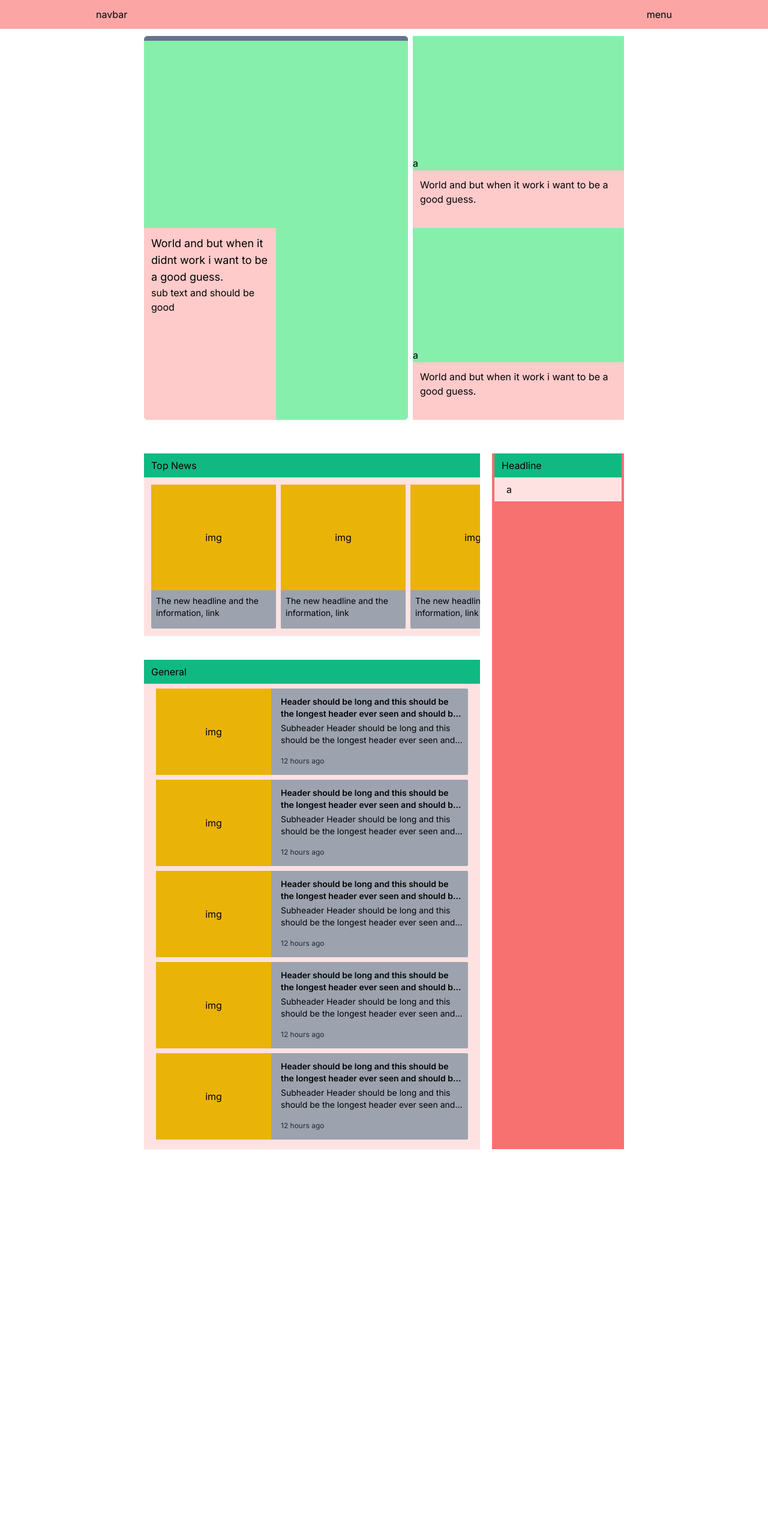
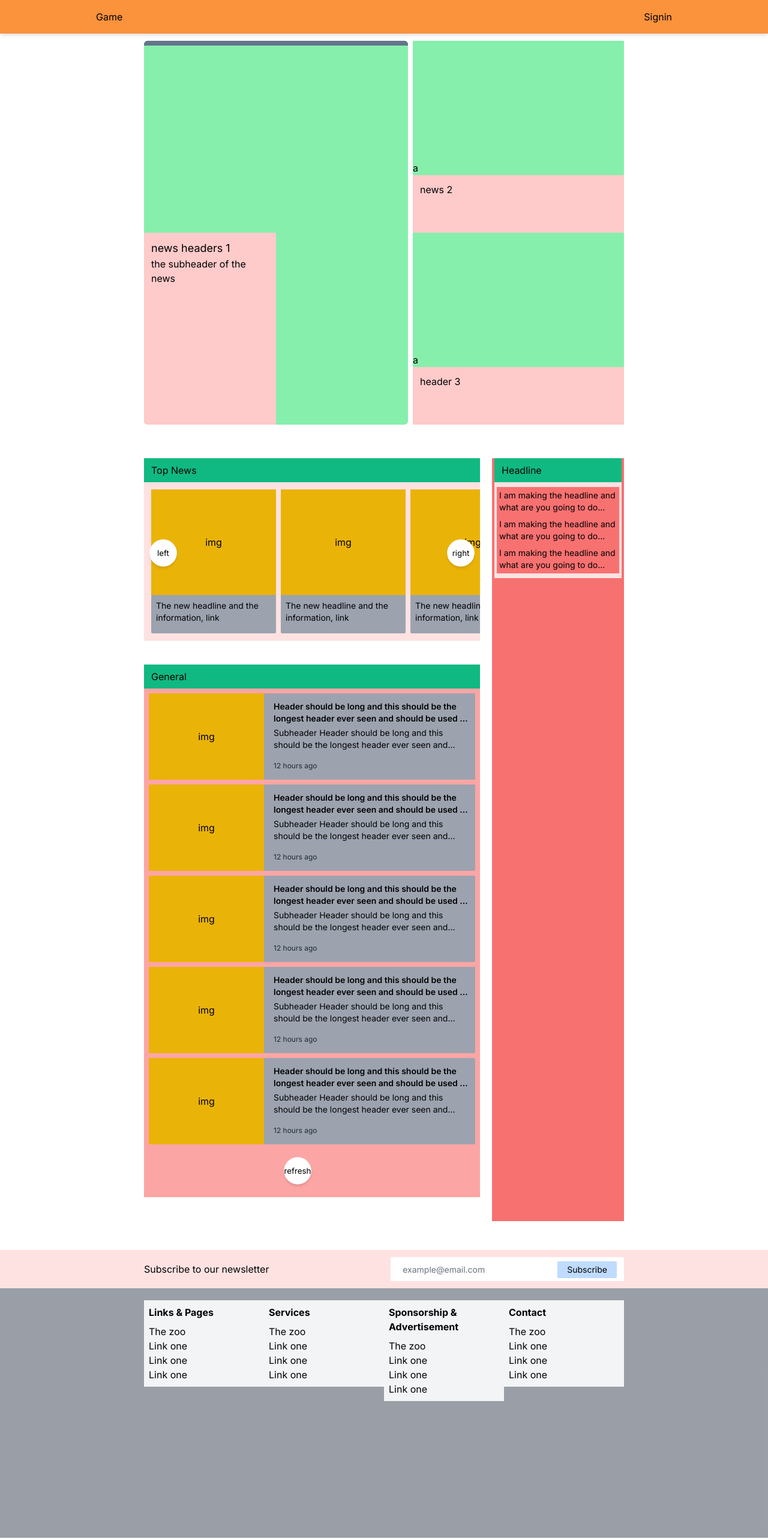
Before and after one commit to pixelhubster/game, a Next.js app: page / in a window 1280 px wide. Shown: the top 2566 px of the page at 60% size. Before the commit the page ends 1924 px from the top, so only its background shows below. Built offline with nearby package versions, Linux system fonts and the light colour scheme.

Commit message:
fix(core): footer, layout

```diff
--- a/src/app/page.tsx
+++ b/src/app/page.tsx
@@ -1,68 +1,15 @@
-import NewscardLandscape from "@/components/cards/newscard-landscape";
-import NewsCardPortrait from "@/components/cards/newscard-portrait";
-import Slideshow from "@/components/cards/slideshow";
-import TopnewsCard from "@/components/cards/topnews-card";
+import Footer from "@/components/footer";
 import Navbar from "@/components/navbar";
-import Image from "next/image";
+import HeroSection from "@/components/sections/home/hero";
+import MainSection from "@/components/sections/home/main";
 
 export default function Home() {
   return (
     <main className="flex w-screen min-h-screen flex-col max-lg:p-2 scroll">
       <Navbar />
-
-      <section className="w-full lg:px-[15rem] lg:p-2 mt-[3rem]">
-        <div className="w-full flex mt-1 max-lg:flex-col">
-          <Slideshow />
-          <div className="w-[40rem] h-fit-content bg-red-300 rounded-md lg:ml-2 max-lg:mt-2 max-lg:flex max-lg:h-[10rem] max-lg:w-full">
-            <TopnewsCard />
-            <TopnewsCard />
-          </div>
-        </div>
-      </section>
-
-      <section className="w-full lg:px-[15rem] lg:p-2 flex">
-        <div className="lg:w-[70%] w-full">
-
-          <div className="bg-red-100 w-full shadow-sm mt-10">
-            <div className="w-full h-10 bg-emerald-500 flex items-center p-2 px-3">Top News</div>
-            <div className="w-full h-full p-2 flex overflow-x-auto">
-              <NewsCardPortrait />
-              <NewsCardPortrait />
-              <NewsCardPortrait />
-              <NewsCardPortrait />
-              <NewsCardPortrait />
-              <NewsCardPortrait />
-              <NewsCardPortrait />
-              <NewsCardPortrait />
-            </div>
-          </div>
-
-          <div className="bg-red-100 w-full shadow-sm mt-10">
-            <div className="w-full h-10 bg-emerald-500 flex items-center p-2 px-3">General</div>
-            <div className="w-full h-full p-2 lg:px-5">
-              <NewscardLandscape />
-              <NewscardLandscape />
-              <NewscardLandscape />
-              <NewscardLandscape />
-              <NewscardLandscape />
-            </div>
-          </div>
-
-        </div>
-
-        <div className="w-full bg-red-400 ml-5 mt-10 px-1 max-lg:hidden">
-
-          <div className="bg-red-100 w-full shadow-sm">
-            <div className="w-full h-10 bg-emerald-500 flex items-center p-2 px-3">Headline</div>
-            <div className="w-full h-full p-2 lg:px-5">
-              a
-            </div>
-          </div>
-
-        </div>
-
-      </section>
-
+      <HeroSection />
+      <MainSection />
+      <Footer />
     </main>
   );
 }
--- /dev/null
+++ b/src/components/cards/headline-card.tsx
@@ -0,0 +1,11 @@
+import React from 'react'
+
+const HeadlineCard = () => {
+  return (
+    <div className='w-full bg-red-400 p-1 text-sm hover:underline underline-offset-2 cursor-pointer line-clamp-2 overflow-hidden text-ellipsis'>
+      I am making the headline and what are you going to do about that? Got anything to say? Now you feel me? Keep your hands up and say my name over and over again .
+    </div>
+  )
+}
+
+export default HeadlineCard
--- a/src/components/cards/newscard-landscape.tsx
+++ b/src/components/cards/newscard-landscape.tsx
@@ -2,7 +2,7 @@ import React from 'react'
 
 const NewscardLandscape = () => {
     return (
-        <div className='w-full h-[9rem] bg-gray-400 flex-shrink-0 mb-2 rounded-sm cursor-pointer flex'>
+        <div className='w-full h-[9rem] bg-gray-400 flex-shrink-0 mb-2 rounded-sm cursor-pointer flex z-0'>
             <div className='w-[12rem] h-[9rem] bg-yellow-500 flex items-center justify-center mr-2 shrink-0'>img</div>
             <div className='p-2 text-md h-full py-3 flex flex-col'>
                 <p className='w-full h-1/3 line-clamp-2 text-sm mb-1 overflow-hidden font-semibold'>Header should be long and this should be the longest header ever seen and should be used as a test to show whether this is good
--- a/src/components/cards/slideshow.tsx
+++ b/src/components/cards/slideshow.tsx
@@ -1,6 +1,11 @@
 import React from 'react'
 
-const Slideshow = () => {
+const Slideshow = ({props} :{
+    props: {
+        header: string,
+        subheader: string,
+    }
+}) => {
     return (
         <div className="w-full bg-green-300 h-[40rem] rounded-md flex overflow-hidden flex-col justify-between">
             <div className="w-full h-2 bg-gray-300">
@@ -8,9 +13,11 @@ const Slideshow = () => {
             </div>
             <div className="w-1/2 h-[50%] p-3 bg-red-200">
                 <p className='text-lg'>
-                World and but when it didnt work i want to be a good guess.
+                {props.header}
                 </p>
-                <p className='text-md'>sub text and should be good </p>
+                <p className='text-md'>
+                    {props.subheader}
+                </p>
             </div>
         </div>
     )
--- a/src/components/cards/topnews-card.tsx
+++ b/src/components/cards/topnews-card.tsx
@@ -1,6 +1,10 @@
 import React from 'react'
 
-const TopnewsCard = ({ config }: {
+const TopnewsCard = ({ props, config }: {
+    props: {
+        header: string,
+        subheader: string,
+    },
     config?: {
         author: string,
         time: string,
@@ -11,7 +15,7 @@ const TopnewsCard = ({ config }: {
             <div className='w-full'>a</div>
             <div className="w-full h-[30%] p-3 bg-red-200 max-lg:h-full">
                 <p className='text-md'>
-                    World and but when it work i want to be a good guess.
+                    {props.header}
                 </p>
                 {config?.author && (
                     <p className='text-[12px] py-2 text-gray-800'>
--- /dev/null
+++ b/src/components/category/general.tsx
@@ -0,0 +1,20 @@
+import React from 'react'
+import NewscardLandscape from '../cards/newscard-landscape'
+
+const GeneralCat = () => {
+    return (
+        <div className="bg-red-300 w-full shadow-sm mt-10 mb-10">
+            <div className="w-full h-10 bg-emerald-500 flex items-center p-2 px-3">General</div>
+            <div className="w-full h-full p-2 pb-20 relative">
+                <span className='w-[3rem] h-[3rem] flex justify-center items-center bg-white scale-95 cursor-pointer rounded-full text-sm absolute bottom-5 shadow-md right-1/2 z-0'>refresh</span>
+                <NewscardLandscape />
+                <NewscardLandscape />
+                <NewscardLandscape />
+                <NewscardLandscape />
+                <NewscardLandscape />
+            </div>
+        </div>
+    )
+}
+
+export default GeneralCat
--- /dev/null
+++ b/src/components/category/headline.tsx
@@ -0,0 +1,19 @@
+import React from 'react'
+import HeadlineCard from '../cards/headline-card'
+
+const HeadlineCat = () => {
+    return (
+
+        <div className="bg-red-100 w-full shadow-sm mb-10">
+            <div className="w-full h-10 bg-emerald-500 flex items-center p-2 px-3">Headline</div>
+            <div className="w-full h-full p-1 py-2">
+                <HeadlineCard />
+                <HeadlineCard />
+                <HeadlineCard />
+            </div>
+        </div>
+
+    )
+}
+
+export default HeadlineCat
--- /dev/null
+++ b/src/components/category/topnews.tsx
@@ -0,0 +1,24 @@
+import React from 'react'
+import NewsCardPortrait from '../cards/newscard-portrait'
+
+const TopnewsCat = () => {
+    return (
+        <div className="bg-red-100 w-full shadow-sm mt-10 relative">
+            <div className="w-full h-10 bg-emerald-500 flex items-center p-2 px-3">Top News</div>
+            <div className="w-full h-full p-2 flex overflow-x-auto">
+            <span className='w-[3rem] h-[3rem] flex justify-center items-center bg-white scale-95 cursor-pointer rounded-full text-sm absolute bottom-[40%] shadow-md left-2 z-0'>left</span>
+            <span className='w-[3rem] h-[3rem] flex justify-center items-center bg-white scale-95 cursor-pointer rounded-full text-sm absolute bottom-[40%] shadow-md right-2 z-0'>right</span>
+                <NewsCardPortrait />
+                <NewsCardPortrait />
+                <NewsCardPortrait />
+                <NewsCardPortrait />
+                <NewsCardPortrait />
+                <NewsCardPortrait />
+                <NewsCardPortrait />
+                <NewsCardPortrait />
+            </div>
+        </div>
+    )
+}
+
+export default TopnewsCat
--- /dev/null
+++ b/src/components/footer.tsx
@@ -0,0 +1,60 @@
+import React from 'react'
+
+const Footer = () => {
+  return (
+    <div className='w-full sm:h-[30rem]  bg-gray-700/50 mt-10'>
+        <div className='w-full bg-red-100 lg:px-[15rem] p-3 flex justify-between items-center'>
+          Subscribe to our newsletter
+          <div className='bg-white p-1 rounded-sm'>
+            <input type="email" name="email" id="sub_email" placeholder='example@email.com' className='p-1 px-4 outline-none rounded-sm placeholder:text-gray-500 placeholder:text-sm'/>
+            <input type="button" value="Subscribe"  className='mx-2 p-1 px-4 bg-blue-200 rounded-sm text-sm' />
+          </div>
+        </div>
+      <div className='w-full h-full p-5 lg:px-[15rem] px-2 flex max-sm:flex-col '>
+        <div className='bg-gray-100 p-2 w-1/4 h-fit max-sm:w-full'>
+          <h3 className='font-bold pb-2'>Links & Pages</h3>
+          <ul>
+            <li>The zoo</li>
+            <li>Link one</li>
+            <li>Link one</li>
+            <li>Link one</li>
+          </ul>
+        </div>
+        <div className='bg-gray-100 p-2 w-1/4 h-fit max-sm:w-full'>
+          <h3 className='font-bold pb-2'>Services</h3>
+          <ul>
+            <li>The zoo</li>
+            <li>Link one</li>
+            <li>Link one</li>
+            <li>Link one</li>
+          </ul>
+        </div>
+        <div className='bg-gray-100 p-2 w-1/4 h-fit max-sm:w-full'>
+          <h3 className='font-bold pb-2'>Sponsorship & Advertisement</h3>
+          <ul>
+            <li>The zoo</li>
+            <li>Link one</li>
+            <li>Link one</li>
+            <li>Link one</li>
+          </ul>
+        </div>
+        <div className='bg-gray-100 p-2 w-1/4 h-fit max-sm:w-full'>
+          <h3 className='font-bold pb-2'>Contact</h3>
+          <ul>
+            <li>The zoo</li>
+            <li>Link one</li>
+            <li>Link one</li>
+            <li>Link one</li>
+          </ul>
+        </div>
+
+
+
+
+      </div>
+      <div className='w-full flex justify-center items-center text-sm p-2'>copyright @2024</div>
+    </div>
+  )
+}
+
+export default Footer
--- a/src/components/navbar.tsx
+++ b/src/components/navbar.tsx
@@ -2,9 +2,9 @@ import React from 'react'
 
 const Navbar = () => {
     return (
-        <nav className="bg-red-300 fixed w-full object-fill p-3 max-lg:rounded-md mx-auto flex items-center justify-between lg:px-40">
-            <div>navbar</div>
-            <div>menu</div>
+        <nav className="bg-orange-400 fixed w-full max-lg:w-[98.4vw] object-fill p-3 max-lg:rounded-md mx-auto flex items-center justify-between lg:px-40 z-[1] shadow-md h-[3.5rem]">
+            <div>Game</div>
+            <a href='/' className='hover:underline'>Signin</a>
         </nav>
     )
 }
--- /dev/null
+++ b/src/components/sections/home/hero.tsx
@@ -0,0 +1,59 @@
+"use client"
+import Slideshow from '@/components/cards/slideshow'
+import TopnewsCard from '@/components/cards/topnews-card'
+import React, { useState } from 'react'
+
+const HeroSection = () => {
+    const [current, setCurrent] = useState(0)
+    const data = [
+        {
+            header: "news headers 1",
+            subheader: "the subheader of the news"
+        },
+        {
+            header: "news 2",
+            subheader: "the subheader of the news"
+        },
+        {
+            header: "header 3",
+            subheader: "the subheader of the news"
+        },
+    ]
+    setTimeout(() => {
+        if (current < 2 && current >= 0) {
+            setCurrent(current + 1)
+        } else {
+            setCurrent(0)
+        }
+        console.log(current)
+        console.log("first: ",getIndex(1))
+        console.log("second: ", getIndex(2))
+    }, 10000)
+
+    function getIndex(i: number) {
+        let result: number = current + i;
+        if (current < 2 && current >= 0) {
+            result = current + i
+            if (result > 2) {
+                result = 0
+            }
+        } else {
+            result = -1 + i
+        }
+        // console.log(result)
+        return result
+    }
+    return (
+        <section className="w-full lg:px-[15rem] lg:p-2 mt-[3.5rem]">
+            <div className="w-full flex mt-1 max-lg:flex-col">
+                <Slideshow props={{...data[current]}} />
+                <div className="w-[40rem] h-fit-content bg-red-300 rounded-md lg:ml-2 max-lg:mt-2 max-lg:flex max-lg:h-[10rem] max-lg:w-full">
+                    <TopnewsCard props={{...data[getIndex(1)]}} />
+                    <TopnewsCard props={{...data[getIndex(2)]}} />
+                </div>
+            </div>
+        </section>
+    )
+}
+
+export default HeroSection
--- /dev/null
+++ b/src/components/sections/home/main.tsx
@@ -0,0 +1,27 @@
+import HeadlineCard from '@/components/cards/headline-card'
+import NewscardLandscape from '@/components/cards/newscard-landscape'
+import NewsCardPortrait from '@/components/cards/newscard-portrait'
+import GeneralCat from '@/components/category/general'
+import HeadlineCat from '@/components/category/headline'
+import TopnewsCat from '@/components/category/topnews'
+import React from 'react'
+
+const MainSection = () => {
+  return (
+    <section className="w-full lg:px-[15rem] lg:p-2 flex">
+      <div className="lg:w-[70%] w-full">
+        <TopnewsCat />
+        <GeneralCat />
+        <div className="w-full bg-red-200 lg:hidden">
+          <HeadlineCat />
+        </div>
+      </div>
+
+      <div className="w-full bg-red-400 ml-5 mt-10 px-1 max-lg:hidden">
+        <HeadlineCat />
+      </div>
+    </section>
+  )
+}
+
+export default MainSection
```
